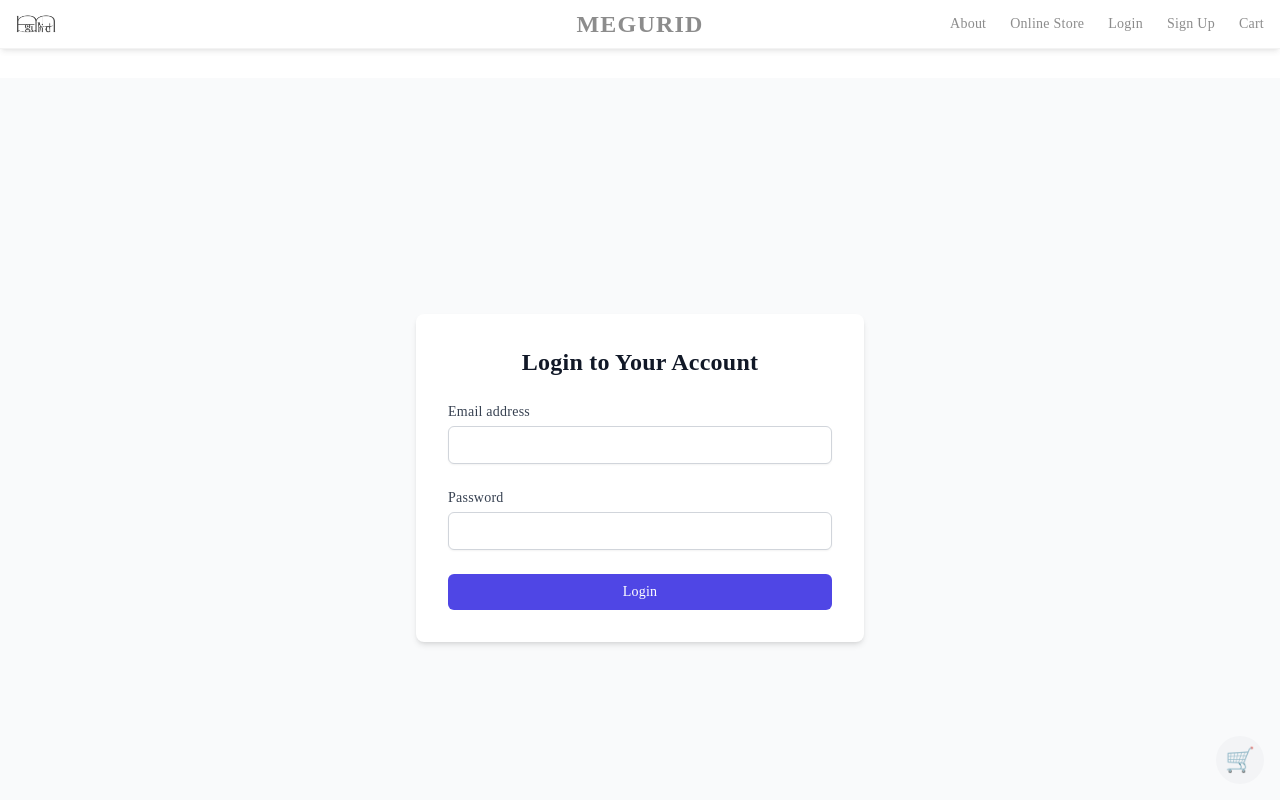
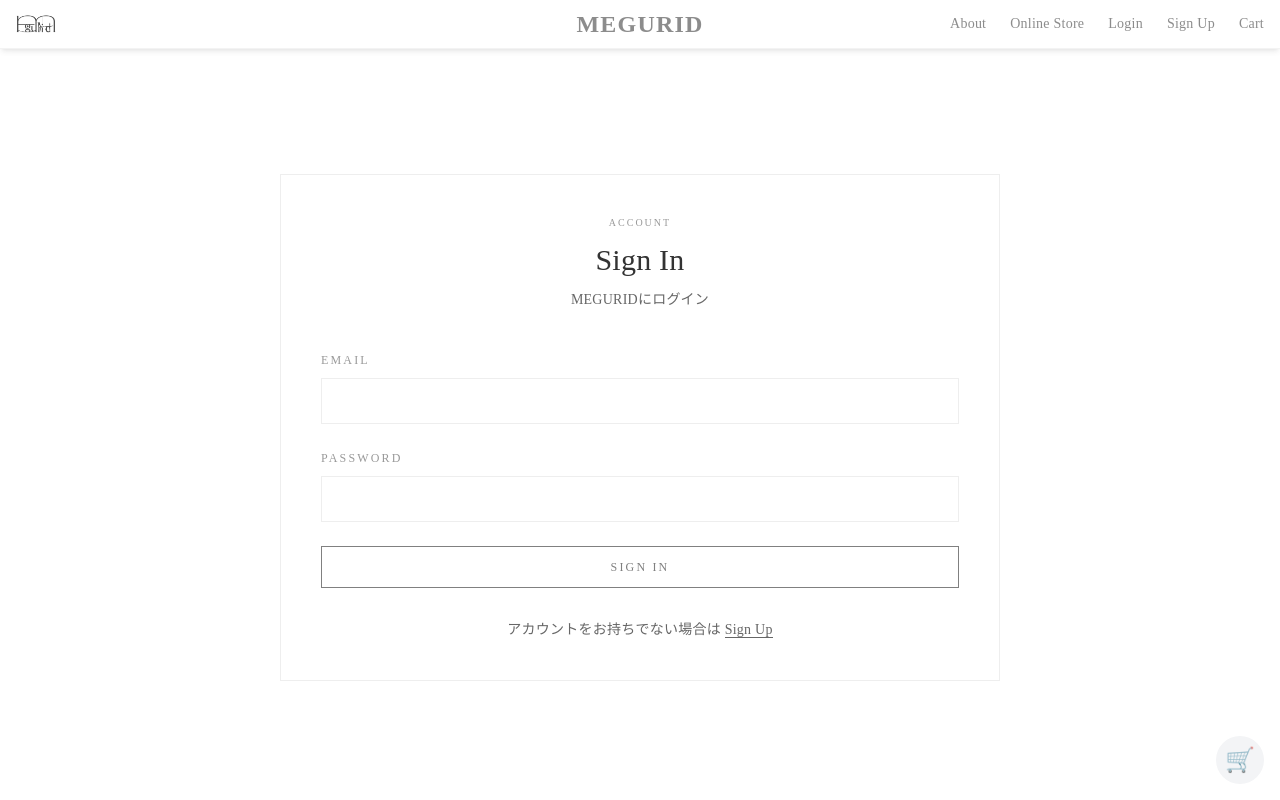
Before and after one commit to kouchi088/apotheke-fragrance-site, a Next.js app: page /auth/login in a window 1280 px wide. Shown: the top 800 px of the page. Built offline with nearby package versions, Linux system fonts and the light colour scheme; no server answers.

Commit message:
Restyle auth pages to match top and LP design

```diff
--- a/src/app/auth/login/page.tsx
+++ b/src/app/auth/login/page.tsx
@@ -4,6 +4,7 @@
 import { useState } from 'react';
 import { createClient } from '@/lib/supabaseClient';
 import { useRouter } from 'next/navigation';
+import Link from 'next/link';
 
 const supabase = createClient();
 
@@ -16,8 +17,6 @@ export default function LoginPage() {
   const handleSubmit = async (e: React.FormEvent) => {
     e.preventDefault();
     setError(null);
-
-    console.log('Logging in with:', { email, password }); // Add this line for debugging
 
     const { error } = await supabase.auth.signInWithPassword({
       email,
@@ -33,13 +32,17 @@ export default function LoginPage() {
   };
 
   return (
-    <div className="flex justify-center items-center min-h-screen bg-gray-50">
-      <div className="w-full max-w-md p-8 space-y-6 bg-white rounded-lg shadow-md">
-        <h1 className="text-2xl font-bold text-center text-gray-900">Login to Your Account</h1>
-        <form onSubmit={handleSubmit} className="space-y-6">
-          {error && <p className="text-red-500 text-sm text-center">{error}</p>}
+    <div className="min-h-screen bg-white text-foreground">
+      <div className="mx-auto max-w-3xl px-5 sm:px-6 py-20 sm:py-24">
+        <div className="border border-accent bg-white p-8 sm:p-10">
+          <p className="text-[10px] tracking-[0.2em] uppercase text-secondary text-center">Account</p>
+          <h1 className="mt-3 text-2xl sm:text-3xl font-serif text-center">Sign In</h1>
+          <p className="mt-3 text-center text-sm text-primary">MEGURIDにログイン</p>
+
+          <form onSubmit={handleSubmit} className="mt-10 space-y-6">
+            {error && <p className="text-red-500 text-sm text-center">{error}</p>}
           <div>
-            <label htmlFor="email" className="text-sm font-medium text-gray-700">Email address</label>
+            <label htmlFor="email" className="text-xs tracking-[0.18em] uppercase text-secondary">Email</label>
             <input
               id="email"
               name="email"
@@ -48,11 +51,11 @@ export default function LoginPage() {
               required
               value={email}
               onChange={(e) => setEmail(e.target.value)}
-              className="w-full px-3 py-2 mt-1 border border-gray-300 rounded-md shadow-sm focus:outline-none focus:ring-indigo-500 focus:border-indigo-500"
+              className="w-full mt-2 px-4 py-3 border border-accent bg-white text-foreground focus:outline-none focus:border-primary"
             />
           </div>
           <div>
-            <label htmlFor="password" className="text-sm font-medium text-gray-700">Password</label>
+            <label htmlFor="password" className="text-xs tracking-[0.18em] uppercase text-secondary">Password</label>
             <input
               id="password"
               name="password"
@@ -61,18 +64,27 @@ export default function LoginPage() {
               required
               value={password}
               onChange={(e) => setPassword(e.target.value)}
-              className="w-full px-3 py-2 mt-1 border border-gray-300 rounded-md shadow-sm focus:outline-none focus:ring-indigo-500 focus:border-indigo-500"
+              className="w-full mt-2 px-4 py-3 border border-accent bg-white text-foreground focus:outline-none focus:border-primary"
             />
           </div>
           <div>
             <button
               type="submit"
-              className="w-full px-4 py-2 text-sm font-medium text-white bg-indigo-600 rounded-md hover:bg-indigo-700 focus:outline-none focus:ring-2 focus:ring-offset-2 focus:ring-indigo-500"
+              className="w-full px-6 py-3 border border-gray-button text-gray-button text-xs tracking-[0.18em] uppercase hover:bg-gray-button hover:text-white transition-colors"
             >
-              Login
+              Sign In
             </button>
           </div>
-        </form>
+          </form>
+
+          <p className="mt-8 text-center text-sm text-primary">
+            アカウントをお持ちでない場合は
+            {' '}
+            <Link href="/auth/signup" className="border-b border-primary hover:border-foreground transition-colors">
+              Sign Up
+            </Link>
+          </p>
+        </div>
       </div>
     </div>
   );
--- a/src/app/auth/signup/page.tsx
+++ b/src/app/auth/signup/page.tsx
@@ -3,6 +3,7 @@
 
 import { useState } from 'react';
 import { createClient } from '@/lib/supabaseClient';
+import Link from 'next/link';
 
 const supabase = createClient();
 
@@ -16,8 +17,6 @@ export default function SignUpPage() {
     e.preventDefault();
     setError(null);
     setSuccess(null);
-
-    console.log('Signing up with:', { email, password }); // Add this line for debugging
 
     const { error } = await supabase.auth.signUp({
       email,
@@ -35,14 +34,18 @@ export default function SignUpPage() {
   };
 
   return (
-    <div className="flex justify-center items-center min-h-screen bg-gray-50">
-      <div className="w-full max-w-md p-8 space-y-6 bg-white rounded-lg shadow-md">
-        <h1 className="text-2xl font-bold text-center text-gray-900">Create an Account</h1>
-        <form onSubmit={handleSubmit} className="space-y-6">
-          {error && <p className="text-red-500 text-sm text-center">{error}</p>}
-          {success && <p className="text-green-500 text-sm text-center">{success}</p>}
+    <div className="min-h-screen bg-white text-foreground">
+      <div className="mx-auto max-w-3xl px-5 sm:px-6 py-20 sm:py-24">
+        <div className="border border-accent bg-white p-8 sm:p-10">
+          <p className="text-[10px] tracking-[0.2em] uppercase text-secondary text-center">Account</p>
+          <h1 className="mt-3 text-2xl sm:text-3xl font-serif text-center">Sign Up</h1>
+          <p className="mt-3 text-center text-sm text-primary">新規アカウント作成</p>
+
+          <form onSubmit={handleSubmit} className="mt-10 space-y-6">
+            {error && <p className="text-red-500 text-sm text-center">{error}</p>}
+            {success && <p className="text-green-600 text-sm text-center">{success}</p>}
           <div>
-            <label htmlFor="email" className="text-sm font-medium text-gray-700">Email address</label>
+            <label htmlFor="email" className="text-xs tracking-[0.18em] uppercase text-secondary">Email</label>
             <input
               id="email"
               name="email"
@@ -51,11 +54,11 @@ export default function SignUpPage() {
               required
               value={email}
               onChange={(e) => setEmail(e.target.value)}
-              className="w-full px-3 py-2 mt-1 border border-gray-300 rounded-md shadow-sm focus:outline-none focus:ring-indigo-500 focus:border-indigo-500"
+              className="w-full mt-2 px-4 py-3 border border-accent bg-white text-foreground focus:outline-none focus:border-primary"
             />
           </div>
           <div>
-            <label htmlFor="password" className="text-sm font-medium text-gray-700">Password</label>
+            <label htmlFor="password" className="text-xs tracking-[0.18em] uppercase text-secondary">Password</label>
             <input
               id="password"
               name="password"
@@ -64,18 +67,27 @@ export default function SignUpPage() {
               required
               value={password}
               onChange={(e) => setPassword(e.target.value)}
-              className="w-full px-3 py-2 mt-1 border border-gray-300 rounded-md shadow-sm focus:outline-none focus:ring-indigo-500 focus:border-indigo-500"
+              className="w-full mt-2 px-4 py-3 border border-accent bg-white text-foreground focus:outline-none focus:border-primary"
             />
           </div>
           <div>
             <button
               type="submit"
-              className="w-full px-4 py-2 text-sm font-medium text-white bg-indigo-600 rounded-md hover:bg-indigo-700 focus:outline-none focus:ring-2 focus:ring-offset-2 focus:ring-indigo-500"
+              className="w-full px-6 py-3 border border-gray-button text-gray-button text-xs tracking-[0.18em] uppercase hover:bg-gray-button hover:text-white transition-colors"
             >
               Sign Up
             </button>
           </div>
-        </form>
+          </form>
+
+          <p className="mt-8 text-center text-sm text-primary">
+            すでにアカウントをお持ちの場合は
+            {' '}
+            <Link href="/auth/login" className="border-b border-primary hover:border-foreground transition-colors">
+              Sign In
+            </Link>
+          </p>
+        </div>
       </div>
     </div>
   );
```
